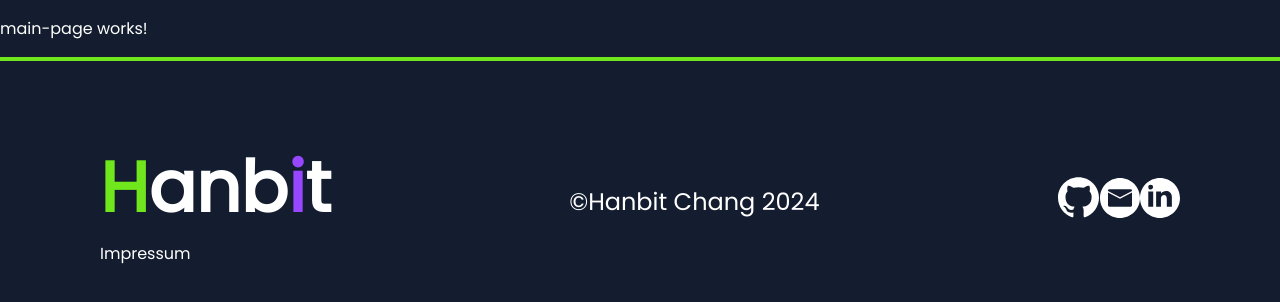
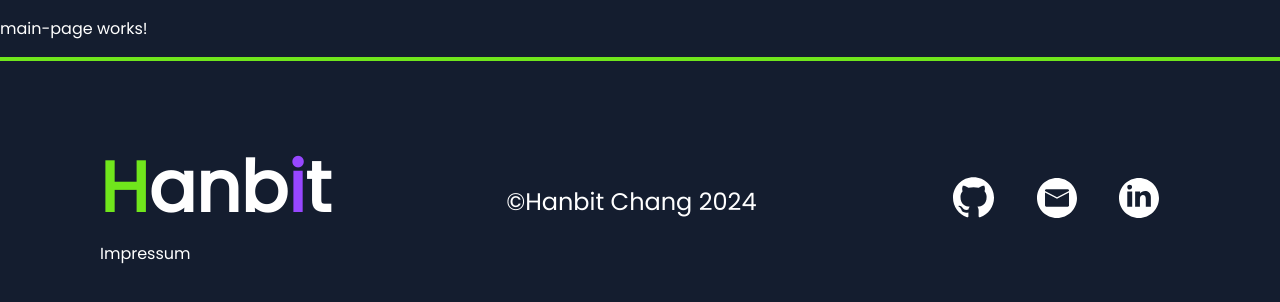
Before and after one commit to hanbit10/portfolio-hanbit, an Angular app: page / in a window 1280 px wide. Shown: the top 302 px of the page. Built offline with nearby package versions, Linux system fonts and the light colour scheme.

Commit message:
update transform

```diff
--- a/src/app/components/footer/footer.component.scss
+++ b/src/app/components/footer/footer.component.scss
@@ -50,3 +50,15 @@
       100% 1;
   }
 }
+
+.social-network {
+  img {
+    padding: 21px;
+    &:hover {
+      cursor: pointer;
+      transform: scale(1.3);
+      transition: 0.3s ease-in-out;
+    }
+    transition: 0.3s ease-in-out;
+  }
+}
```
